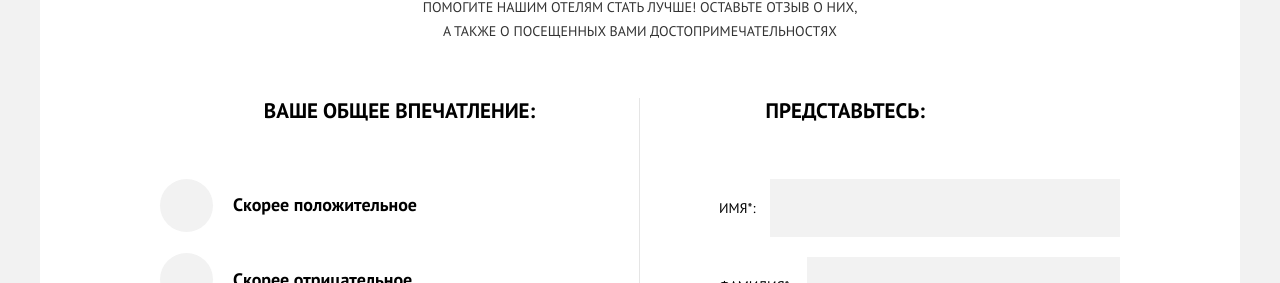
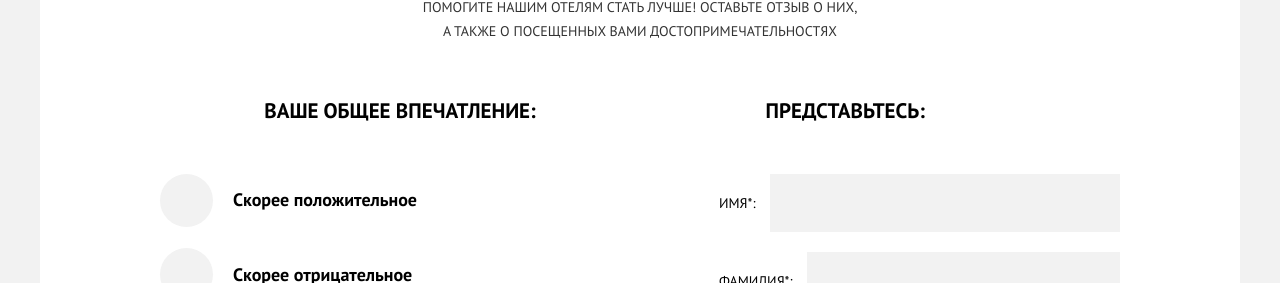
Before and after one commit to Badsergeant/SedonaAdaptive, a website: page source/form.html in a window 1280 px wide. Shown: the part 517-800 px from the top of the page. Drawn offline with nearby package versions, Linux system fonts and the light colour scheme; files that its build step writes are made by us from their sources.

Commit message:
Rework decoration stripes/delete unnecessary comments

```diff
--- a/source/less/blocks/impressions.less
+++ b/source/less/blocks/impressions.less
@@ -1,6 +1,6 @@
-.impressions {
+/* .impressions {
   border-right: 1px solid @dis-white;
-}
+} */
 
 .impressions__title {
   @media (min-width:@tablet-width) {
--- a/source/less/blocks/review.less
+++ b/source/less/blocks/review.less
@@ -52,7 +52,6 @@
   }
 
   @media (min-width:@desktop-width) {
-     /* grid-template-rows: 374px 207px 202px 347px; */
      grid-template-rows: 294px repeat(2,1fr) 396px;
   }
 }
@@ -71,26 +70,6 @@
   @media (min-width:@tablet-width) {
     padding: 0;
   }
- /*  @media (min-width:@desktop-width) {
-    padding: 0px 80px 80px;
-  } */
-}
-
-/*Надо переработать правило
-с псевдоэлементами из-за слишком большой вложенности
-и сложности читания правила !!!*/
-.review__form-item::before {
-  content: '';
-  position: absolute;
-  width: 115%;
-  height: 1px;
-  top: 0;
-  left: -20px;
-  background-color: @dis-white;
-
-  @media (min-width:@tablet-width) {
-   display: none;
-  }
 }
 
 .form-item__title {
@@ -102,37 +81,44 @@
     margin-bottom: 50px;
     width: 308px;
     align-self: center;
+ }
+}
 
-    &::before,
-    &::after {
-      content: '';
-      width: 123px;
-      height: 1px;
-      background-color: @dis-white;
-      position: absolute;
-      top: 50%;
-    }
-
-    &::before {
-      left: -183px;
-      }
-    &::after {
-      right: -183px;
-      }
+.form-item__title::before{
+  content: '';
+  position: absolute;
+  width: 57%;
+  height: 1px;
+  top: -20px;
+  left: -20px;
+  background-color: @dis-white;
+  @media (min-width:@tablet-width) {
+    width: 123px;
+    top: 50%;
+    left: -184px;
   }
   @media (min-width:@desktop-width) {
-    margin-bottom: 55px;
-    &::before,
-    &::after {
-      width: 280px;
-    }
+    width: 280px;
+    left: -323px;
   }
 }
 
-.form-item__title::before,
 .form-item__title::after {
+  content: '';
+  position: absolute;
+  width: 57%;
+  height: 1px;
+  top: -20px;
+  right: -20px;
+  background-color: @dis-white;
   @media (min-width:@tablet-width) {
-
+    width: 123px;
+    top: 50%;
+    right:-184px;
+  }
+  @media (min-width:@desktop-width) {
+    width: 280px;
+    right:-323px;
   }
 }
 
@@ -179,12 +165,6 @@
   }
 }
 
-// .form-item__input-wrapper {
-//   display:flex ;
-//   flex-direction: column;
-//   margin: auto;
-// }
-
 .form-item__item {
   margin-bottom: 20px;
 }
@@ -206,7 +186,6 @@
   font-family: 'PT Sans';
   line-height: 26px;
   font-size: 18px;
-  /* flex: 1; */
   width: 100%;
 }
 
@@ -219,11 +198,6 @@
   font-weight: 400;
 }
 
-
-/* .introduce-item__input {
-  flex: 1;
-} */
-
 .introduce-item__label-text {
   margin-right: 14px;
 }
```
